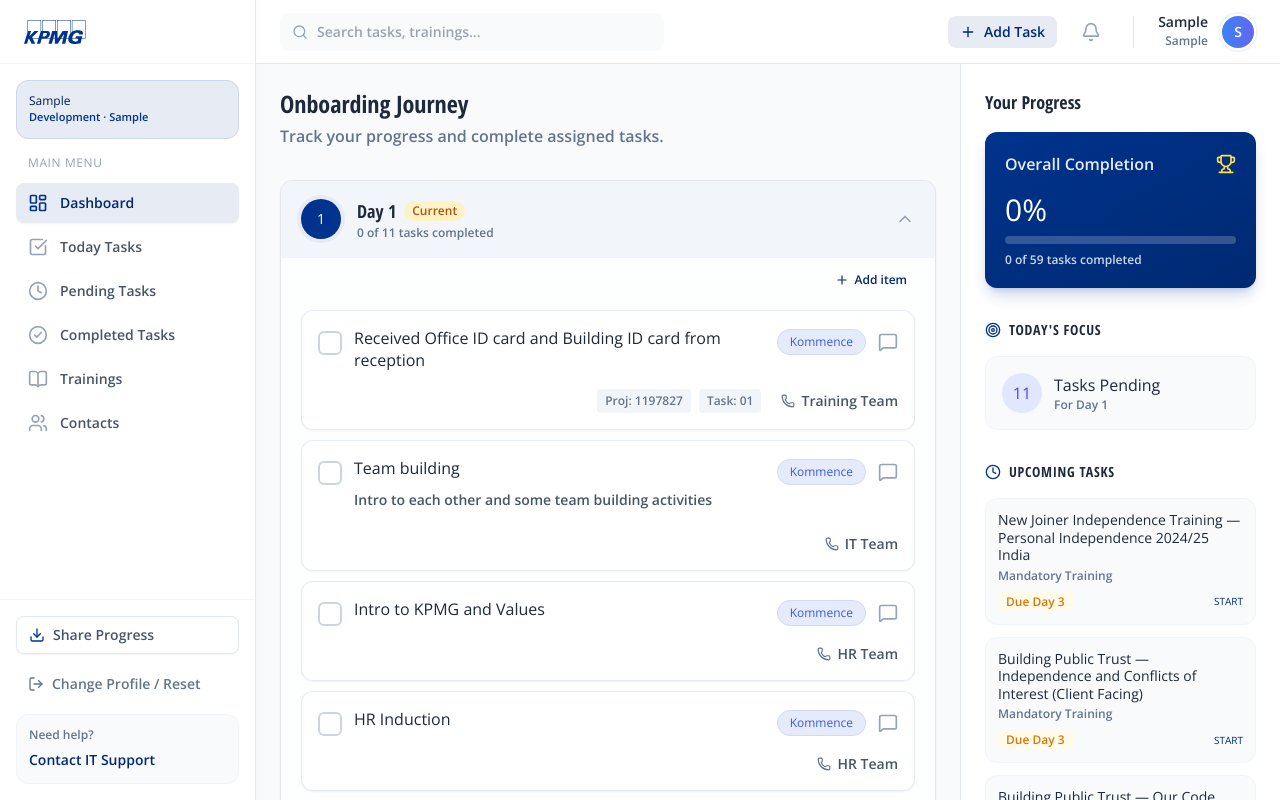
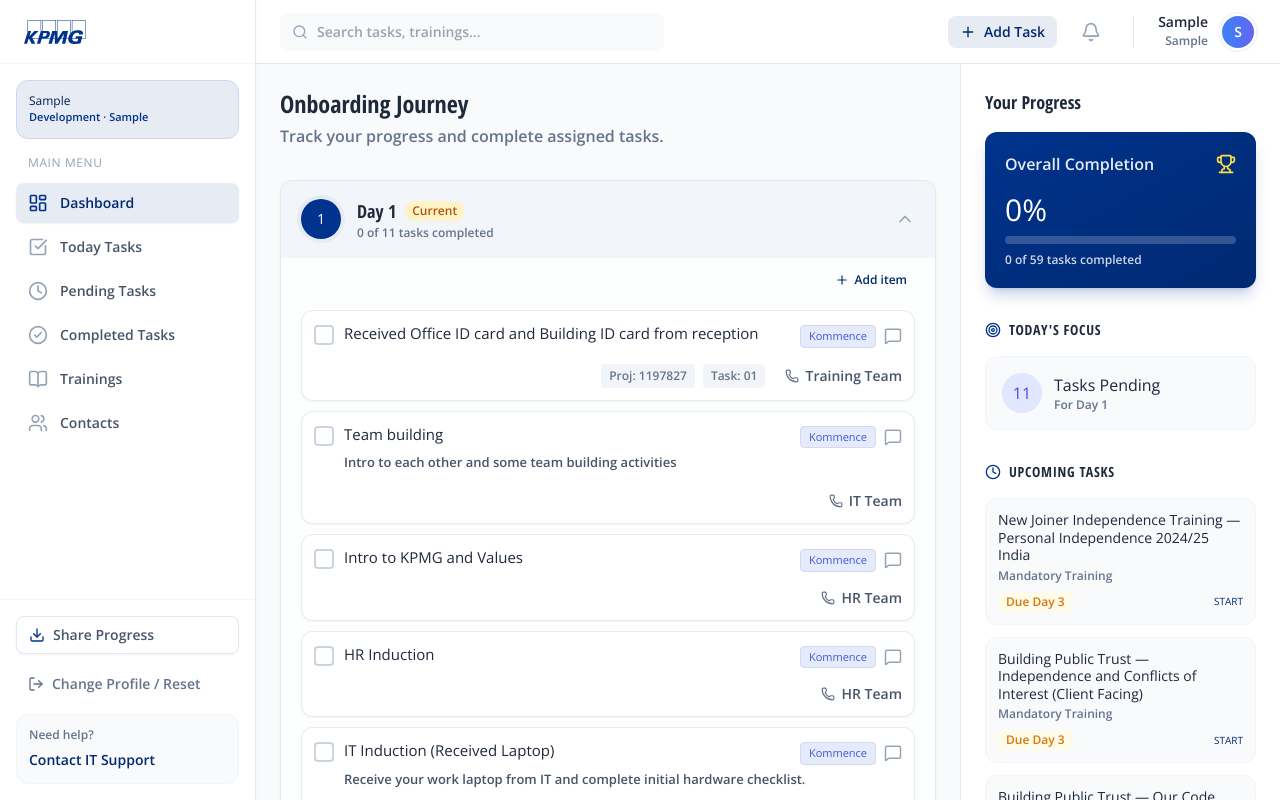
Before and after one commit to vikram4126/onBoarding, a React (Vite) app: page / in a window 1280 px wide. Both pictures are taken after typing "Sample", "name@example.com", "Sample", "Sample" into the empty fields and a click on the button "Start My Journey". Built offline with nearby package versions, Linux system fonts and the light colour scheme.

Commit message:
style: reduce font sizes and padding in TaskCard

```diff
--- a/src/components/TaskCard.jsx
+++ b/src/components/TaskCard.jsx
@@ -31,31 +31,31 @@
   const currentNote = note !== undefined ? note : task.remark;
 
   return (
-    <div className={`card p-4 transition-all duration-300 bg-white border border-slate-200/80 rounded-xl relative hover:shadow-md`}>
-      <div className="flex gap-3">
+    <div className={`card p-3 transition-all duration-300 bg-white border border-slate-200/80 rounded-xl relative hover:shadow-md`}>
+      <div className="flex gap-2.5">
         {/* Checkbox */}
         <button
           onClick={() => toggleTask(task.id)}
-          className={`mt-1 w-6 h-6 rounded-md flex items-center justify-center border-2 transition-all duration-200 flex-shrink-0
+          className={`mt-0.5 w-5 h-5 rounded flex items-center justify-center border-2 transition-all duration-200 flex-shrink-0
             ${isCompleted
               ? 'bg-green-600 border-green-600 text-white shadow-sm'
               : 'border-slate-300 hover:border-green-500 bg-white'}`}
         >
-          {isCompleted && <Check className="w-4 h-4" strokeWidth={3} />}
+          {isCompleted && <Check className="w-3.5 h-3.5" strokeWidth={3} />}
         </button>
 
         <div className="flex-1 min-w-0">
           {/* Header Row */}
           <div className="flex justify-between items-start gap-3 mb-1">
-            <h4 className="text-base font-semibold text-slate-800 leading-snug">
+            <h4 className="text-[15px] font-semibold text-slate-800 leading-snug">
               {task.title}
             </h4>
-            <div className="flex items-center gap-3 flex-shrink-0 mt-0.5">
+            <div className="flex items-center gap-2 flex-shrink-0 mt-0.5">
               {/* Category Badge */}
               {task.category && (() => {
                 const categoryLink = task.url || CATEGORY_URLS[task.category];
                 const BadgeContent = (
-                  <span className="px-3 py-1 rounded-full bg-[#e6ebfc] text-[#3b5bd9] text-xs font-semibold border border-[#d1d9f5] whitespace-nowrap">
+                  <span className="px-2 py-0.5 rounded bg-[#e6ebfc] text-[#3b5bd9] text-[11px] font-semibold border border-[#d1d9f5] whitespace-nowrap">
                     {task.category}
                   </span>
                 );
@@ -79,14 +79,14 @@
                 className="text-slate-400 hover:text-slate-700 transition-colors"
                 title="Add or edit remark"
               >
-                <MessageSquare className="w-5 h-5" strokeWidth={2} />
+                <MessageSquare className="w-[18px] h-[18px]" strokeWidth={2} />
               </button>
             </div>
           </div>
 
           {/* Description */}
           {task.description && (
-            <p className="text-slate-600 text-sm mb-2.5 leading-relaxed pr-6">
+            <p className="text-slate-600 text-[13px] mb-2 leading-relaxed pr-6">
               {task.description}
             </p>
           )}
@@ -104,16 +104,16 @@
                     autoFocus
                   />
                   <div className="flex flex-col gap-1.5">
-                    <button onClick={handleSaveNote} className="btn-primary py-1.5 px-3 text-xs font-medium">Save</button>
-                    <button onClick={() => setIsNoteOpen(false)} className="py-1.5 px-3 text-xs text-slate-500 hover:bg-slate-100 rounded-lg font-medium transition-colors">Cancel</button>
+                    <button onClick={handleSaveNote} className="btn-primary py-1 px-3 text-[11px] font-medium">Save</button>
+                    <button onClick={() => setIsNoteOpen(false)} className="py-1 px-3 text-[11px] text-slate-500 hover:bg-slate-100 rounded font-medium transition-colors">Cancel</button>
                   </div>
                 </div>
               ) : (
-                <div className="bg-[#ffebe0] text-[#331100] p-3 pr-4 rounded-r-lg border-l-[4px] border-[#ffb38e] flex items-start gap-3 shadow-sm">
-                  <div className="bg-[#8b4513] text-white p-1 rounded-md shadow-sm mt-0.5 flex-shrink-0">
-                    <MessageSquare className="w-3.5 h-3.5" strokeWidth={2.5} />
+                <div className="bg-[#ffebe0] text-[#331100] p-2.5 pr-3 rounded-r border-l-[3px] border-[#ffb38e] flex items-start gap-2 shadow-sm">
+                  <div className="bg-[#8b4513] text-white p-1 rounded-sm shadow-sm mt-0.5 flex-shrink-0">
+                    <MessageSquare className="w-3 h-3" strokeWidth={2.5} />
                   </div>
-                  <p className="italic text-sm font-medium leading-relaxed">
+                  <p className="italic text-[13px] font-medium leading-relaxed">
                     "{currentNote}"
                   </p>
                 </div>
@@ -140,17 +140,17 @@
           )}
 
           {/* Footer Row */}
-          <div className="flex items-center justify-between pt-3 mt-1.5">
+          <div className="flex items-center justify-between pt-2.5 mt-1.5">
             <div className="flex items-center gap-2">
               {isCompleted ? (
                 <>
                   <div className="flex items-center gap-1 text-green-700">
-                    <CheckCircle2 className="w-4 h-4" />
-                    <span className="text-sm font-semibold">Completed</span>
+                    <CheckCircle2 className="w-3.5 h-3.5" />
+                    <span className="text-[13px] font-semibold">Completed</span>
                   </div>
                 </>
               ) : (
-                <span className="text-sm font-medium text-slate-400"></span>
+                <span className="text-[13px] font-medium text-slate-400"></span>
               )}
             </div>
 
```
Also changed, not shown: 5 other files (tests, documents, lock files or other folders).
